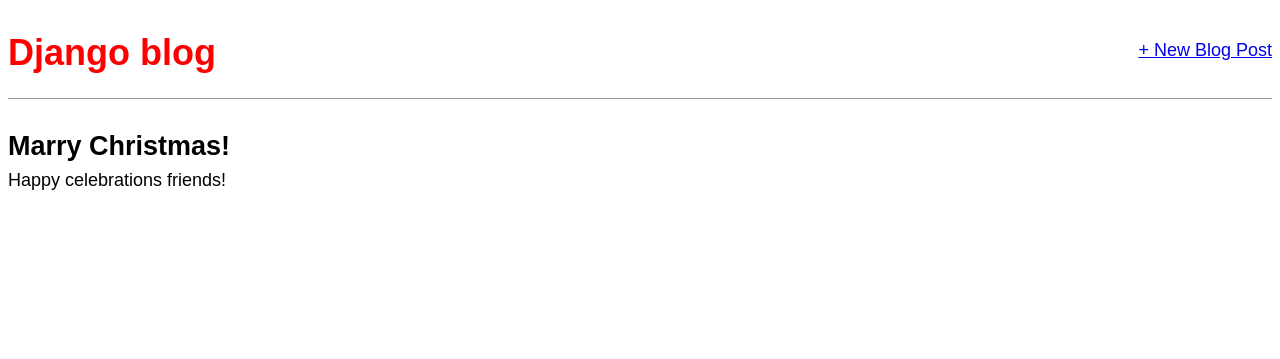
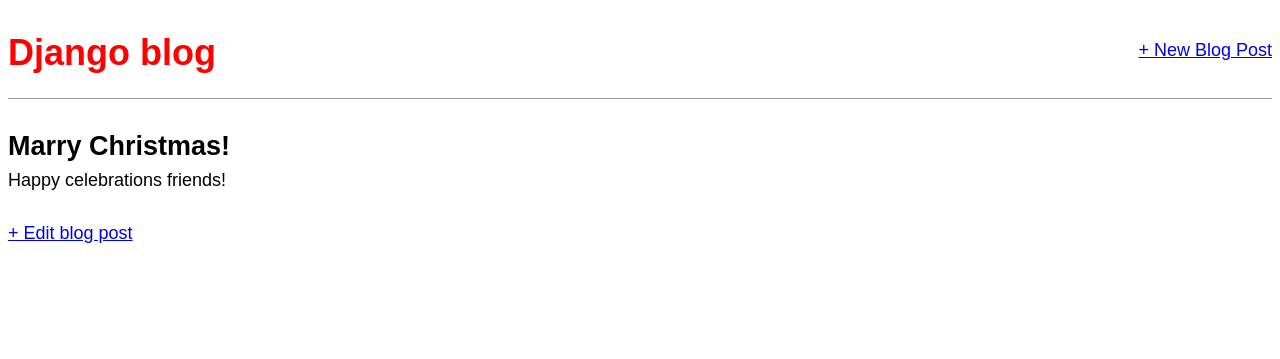
Before and after one commit to IamGOOD20/Blog-app-, a Django app: page /post/1/ in a window 1280 px wide. Shown: the top 359 px of the page. Run offline with Django 4.2, Linux system fonts and the light colour scheme; data comes from the database, SQL or seed files in the repository; both versions use the stored data as it was after the commit.

Commit message:
Update post added

```diff
--- a/blog/urls.py
+++ b/blog/urls.py
@@ -1,8 +1,9 @@
 from django.urls import path
-from .views import BlogListView, BlogDetailView, BlogCreateView
+from .views import *
 
 urlpatterns = [
     path('', BlogListView.as_view(), name='home'),
     path('post/<int:pk>/', BlogDetailView.as_view(), name='post_detail'),
     path('post/new/', BlogCreateView.as_view(), name='post_new'),
+    path('post/<int:pk>/edit', BlogUpdateView.as_view(), name='post_edit'),
 ]
--- a/blog/views.py
+++ b/blog/views.py
@@ -1,6 +1,6 @@
 from django.shortcuts import render
 from django.views.generic import ListView, DetailView
-from django.views.generic.edit import CreateView
+from django.views.generic.edit import CreateView, UpdateView
 from .models import Post
 class BlogListView(ListView):
     model = Post
@@ -14,3 +14,8 @@ class BlogCreateView(CreateView):
     model = Post
     template_name = 'blog/post_new.html'
     fields = ['author', 'title', 'content']
+
+class BlogUpdateView(UpdateView):
+    form = Post
+    template_name = 'blog/post_edit.html'
+    fields = ['title', 'content']
--- a/templates/blog/post_detail.html
+++ b/templates/blog/post_detail.html
@@ -5,4 +5,6 @@
         <h2>{{ post.title }}</h2>
         <p>{{ post.content }}</p>
     </div>
-{% endblock %} content %}
+
+    <a href="{% url 'post_edit' post.pk %}"> + Edit blog post</a>
+{% endblock content%}
```
Also changed, not shown: templates/blog/post_edit.html (added, +9 -0 lines), db.sqlite3.
